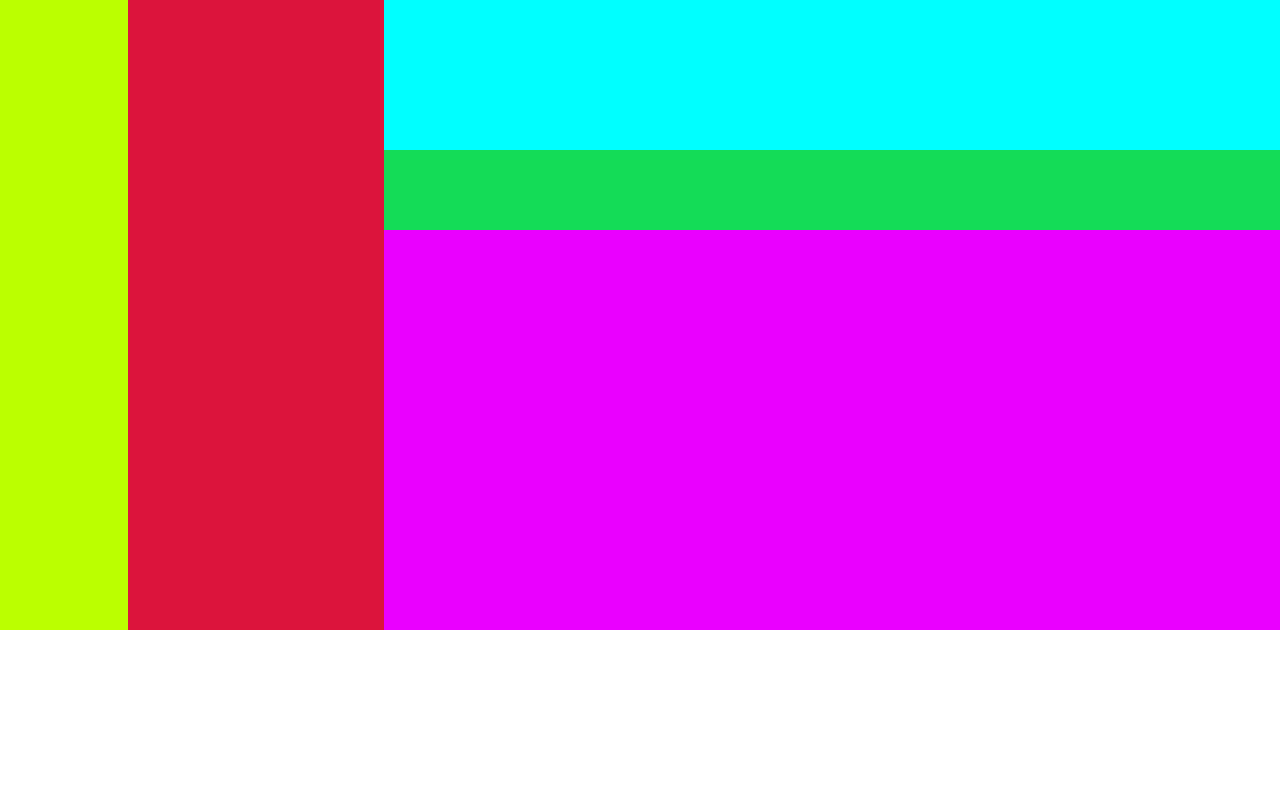
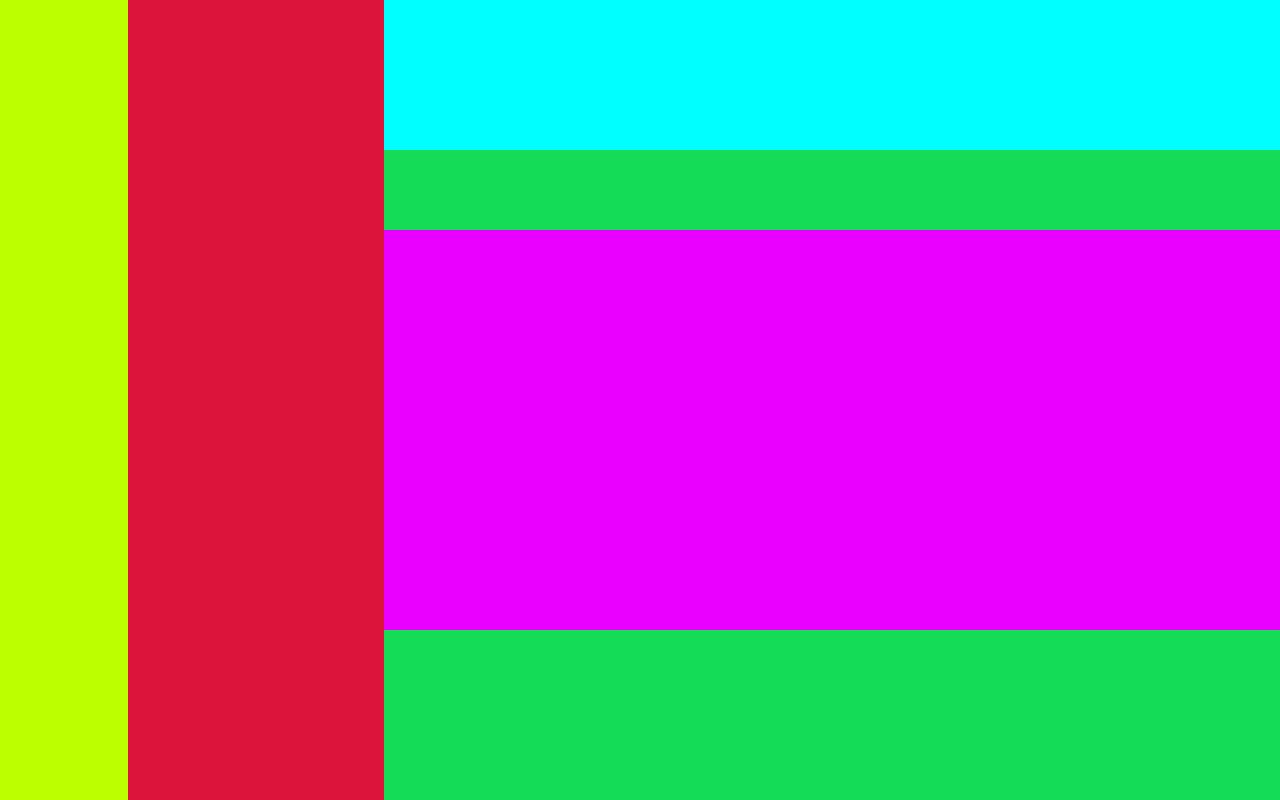
Before and after one commit to Zaibi727/Collection-of-Designs, a React (Create React App) app: page / in a window 1280 px wide. Built offline with nearby package versions, Linux system fonts and the light colour scheme.

Commit message:
Update screen.module.css

```diff
--- a/src/components/ScreenStructure/screen.module.css
+++ b/src/components/ScreenStructure/screen.module.css
@@ -1,21 +1,24 @@
 .screenWrapper{
     display: flex;
     width: 100%;
-      height: 100%;
+    height: 100vh;
 }
 .sideBar{
 background-color: rgb(187, 255, 0);
 width: 100%;
 max-width: 10%;
+height: auto;
 }
 .sideNavBar{
    background-color: crimson;
    width: 100%;
    max-width: 20%;
+   height: auto;
 }
 .displayArea{
     background-color: rgb(20, 220, 87);
     width: 100%;
+    height: auto;
 }
 .topHeader{
     width: 100%;
@@ -24,7 +27,6 @@
 }
 .table{
     margin-top: 80px;
-      max-width: 100%;
     width: 100%;
     height: 400px;
     background-color: rgb(234, 0, 255) !important;
```
Lines whose indentation alone changed are shown as unchanged.
